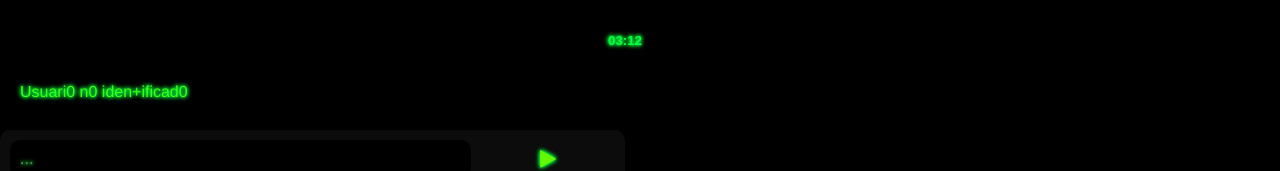
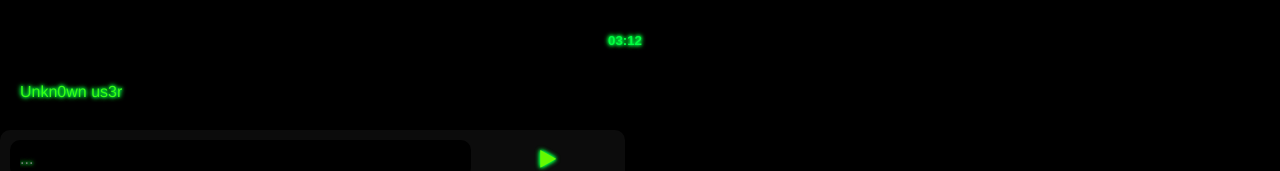
Before and after one commit to freec0d3/freec0d3.github.io, a plain HTML site: page InTwo.html in a window 1280 px wide. Shown: the part 419-590 px from the top of the page. Drawn offline with nearby package versions, Linux system fonts and the light colour scheme.

Commit message:
Update InTwo.html

```diff
--- a/InTwo.html
+++ b/InTwo.html
@@ -327,5 +327,5 @@
   </body>
   <script src="https://ajax.googleapis.com/ajax/libs/jquery/3.4.1/jquery.min.js"></script>
   <script src="responsesEN.js"></script>
-  <script src="chat.js"></script>
+  <script src="chatEN.js"></script>
 </html>
```
